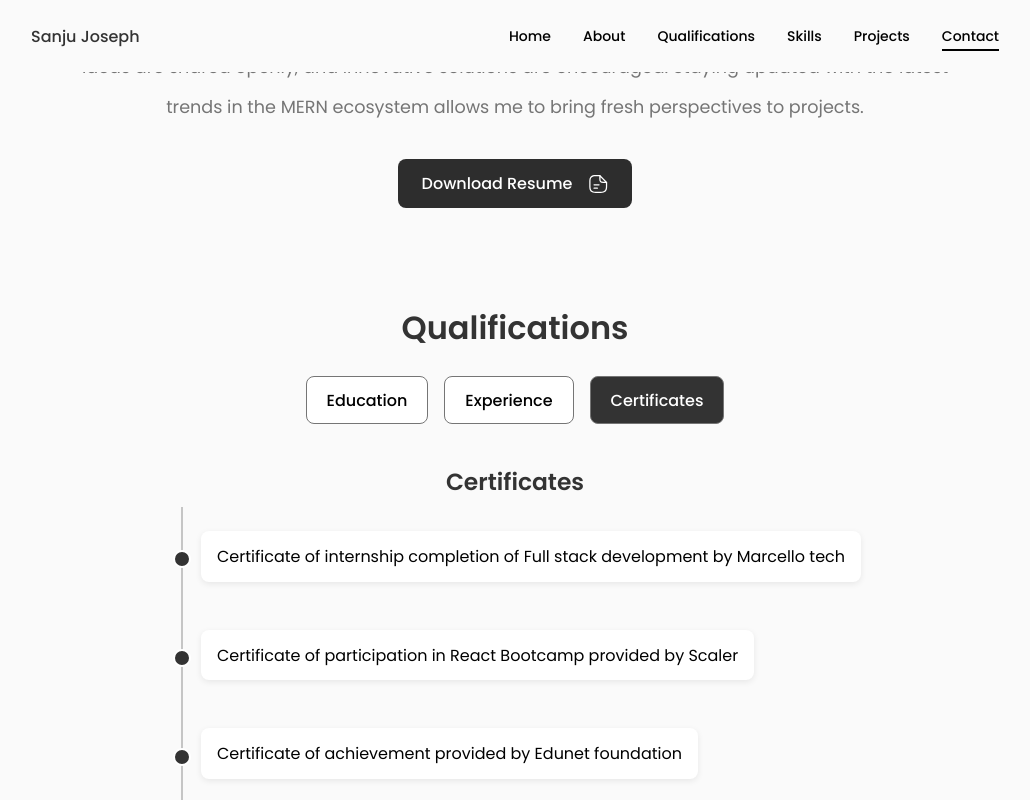
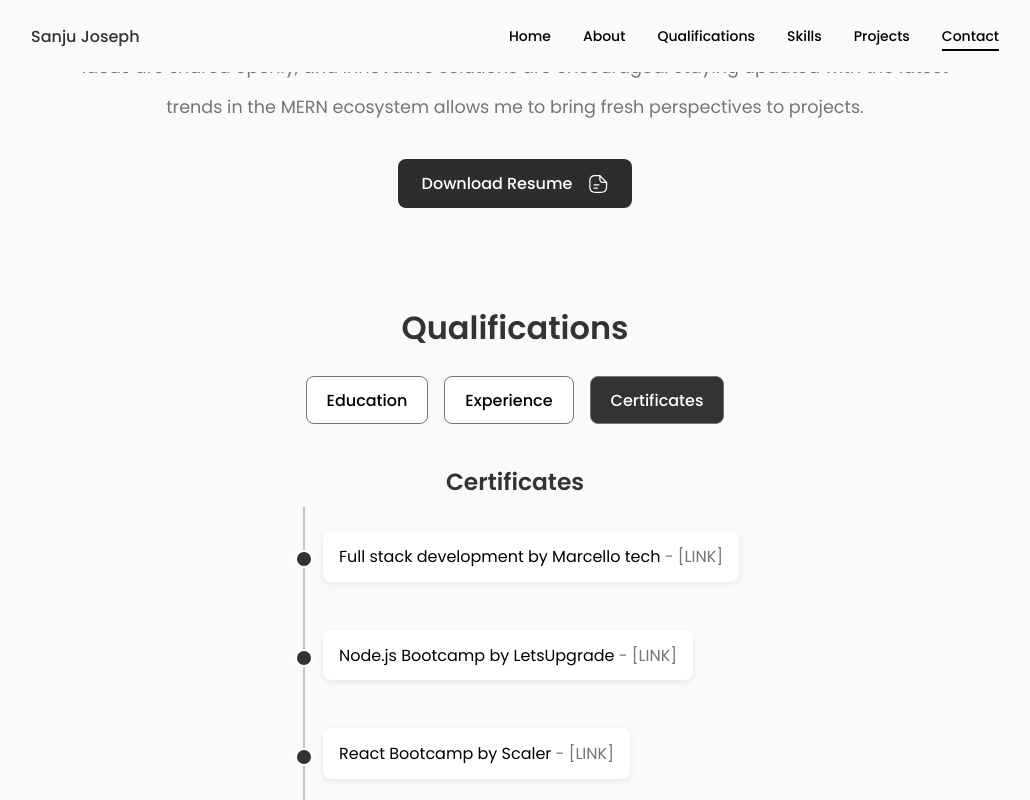
Before and after one commit to sanju-joseph-j/portfolio, a React (Create React App) app: page / in a window 1280 px wide. Both pictures are taken after a click on the button "Certificates". Shown: the part 985-1785 px from the top of the page, without its empty margins (125-1155 px from the left). Built offline with nearby package versions, Linux system fonts and the light colour scheme.

Commit message:
some changes in qualifications and favicon added

```diff
--- a/public/index.html
+++ b/public/index.html
@@ -11,6 +11,7 @@
 <link rel="stylesheet" href="https://unicons.iconscout.com/release/v4.0.0/css/line.css">
 
 <title>Sanju Joseph</title>
+<link rel="icon" href="favicon.ico" type="image/ico">
 </head>
 <body>
 <div id="root"></div>
--- a/src/components/qualifications/Qualifications.css
+++ b/src/components/qualifications/Qualifications.css
@@ -242,11 +242,6 @@
 
 
 
-
-
-
-
-
 /* Timeline Container */
 .qualification__timeline {
   margin: 1rem 0;
@@ -308,3 +303,12 @@
   from { opacity: 0; transform: translateY(10px); }
   to { opacity: 1; transform: translateY(0); }
 }
+
+
+.link {
+    color: var(--text-color);
+}
+
+.link:hover {
+    color: var(--title-color);
+}
--- a/src/components/qualifications/Qualifications.jsx
+++ b/src/components/qualifications/Qualifications.jsx
@@ -73,13 +73,13 @@ const Qualification = () => {
             <h3>Education</h3>
             <div className="timeline">
               <div className="timeline__item">
-                B.E. CSE @LMEC Madurai [2021-2025] - 76%
+                B.E. in Computer Science @LMEC, Madurai [2021-2025] - 76.6%
               </div>
               <div className="timeline__item">
-                HSC @St. Britto HSS Madurai [2020-2021] - 75%
+                HSC in Computer Science @St. Britto HSS, Madurai [2020-2021] - Cum. : 65.40%
               </div>
               <div className="timeline__item">
-                SSLC - @St. Britto HSS Madurai [2018-2019] - 68%
+                SSLC - @St. Britto HSS, Madurai [2018-2019] - 68%
               </div>
             </div>
           </div>
@@ -90,7 +90,7 @@ const Qualification = () => {
             <h3>Experience</h3>
             <div className="timeline">
               <div className="timeline__item">
-                Full Stack Developer Intern @Marcello Tech Trichy [Jul 2024-Sep2024] Remote
+                Full Stack Developer Intern @Marcello Tech, Trichy [7/2024-9/2024]
               </div>
             </div>
           </div>
@@ -100,9 +100,15 @@ const Qualification = () => {
           <div className="qualification__timeline fade">
             <h3>Certificates</h3>
             <div className="timeline">
-              <div className="timeline__item">Certificate of internship completion of Full stack development by Marcello tech</div>
-              <div className="timeline__item">Certificate of participation in React Bootcamp provided by Scaler</div>
-              <div className="timeline__item">Certificate of achievement provided by Edunet foundation</div>
+              <div className="timeline__item">Full stack development by Marcello tech
+                <a class="link" href="https://drive.google.com/file/d/1FhwpHk9y2X28mwFaQPcuQq20DLr2PbDy/view" target="blank"> - [LINK]</a>
+              </div>
+              <div className="timeline__item">Node.js Bootcamp by LetsUpgrade
+                 <a class="link" href="https://drive.google.com/file/d/1lVE5puetAueF3aMnRUvmtrVK1wgR26p9/view?usp=sharing" target="blank"> - [LINK]</a>
+              </div>
+              <div className="timeline__item">React Bootcamp by Scaler
+                 <a class="link" href="https://drive.google.com/file/d/1LVZOGzqjLCNHdEJosdBM2AeCuDmV4yVC/view?usp=sharing" target="blank"> - [LINK]</a>
+              </div>
             </div>
           </div>
         )}
```
